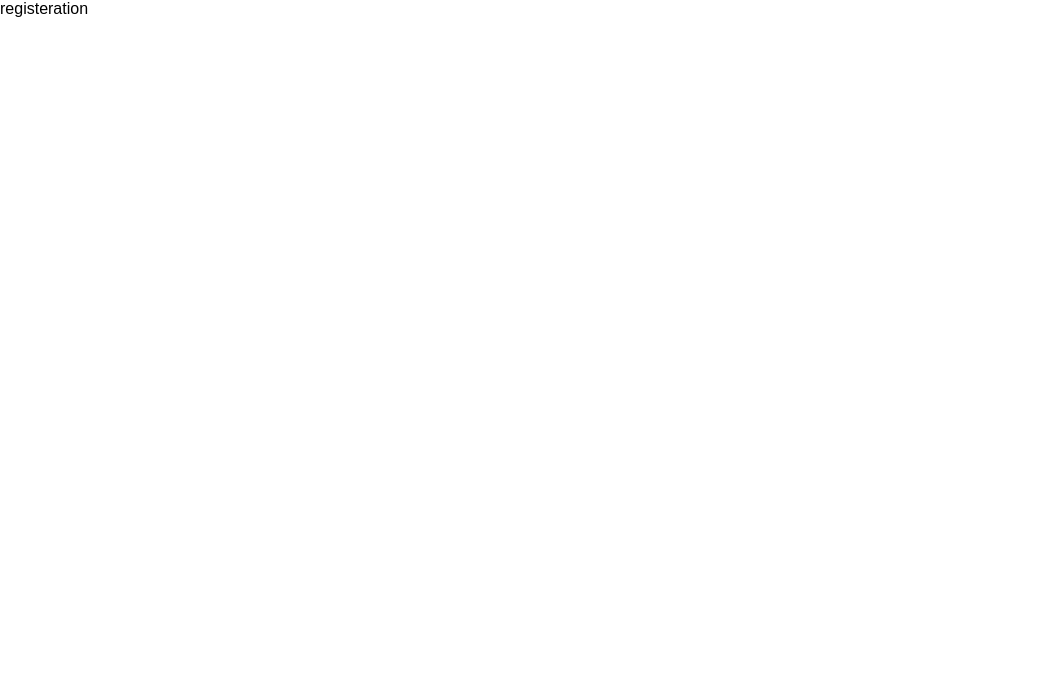
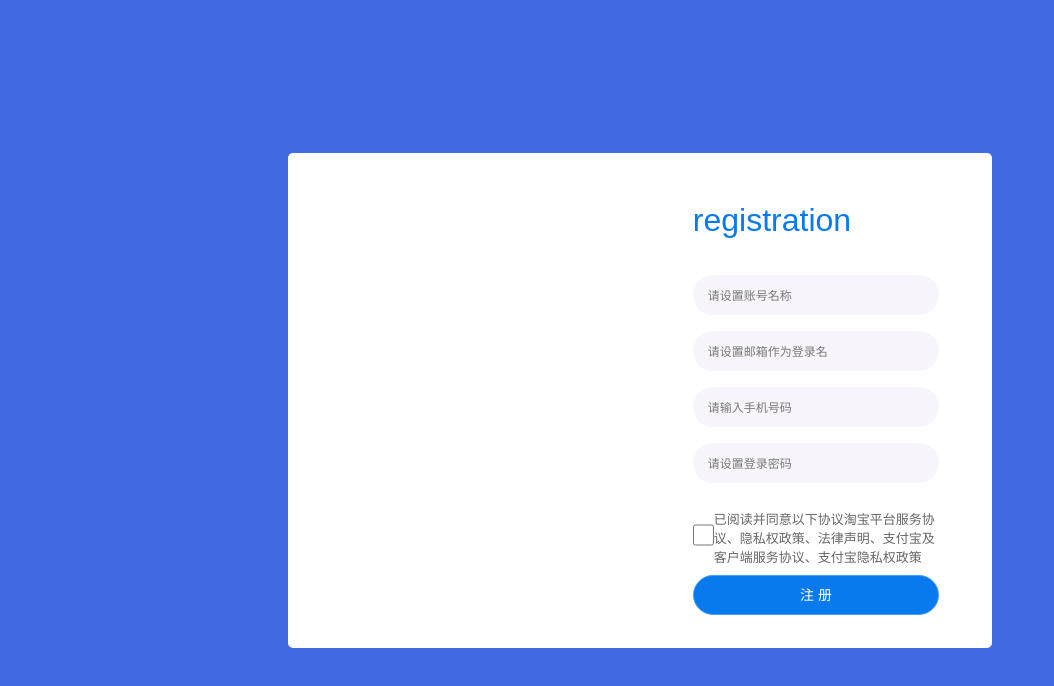
Before and after one commit to bo-ddd/union-b, a Vue app: page /registration in a window 1280 px wide. Shown: the top 686 px of the page, without its empty margins (0-1054 px from the left). Built offline with nearby package versions, Linux system fonts and the light colour scheme.

Commit message:
注册页样式

```diff
--- a/src/views/UserCenter/Registration.vue
+++ b/src/views/UserCenter/Registration.vue
@@ -1,15 +1,169 @@
 <template>
-  <div>
-      registeration
+  <div class="wrap">
+      <div class="main">
+        <div class="form-left">
+          <div class="left-main">
+
+          </div>
+        </div>
+        <div class="form_center">
+          <div class="logo">
+            <div class="logotext">
+              registration
+            </div>
+          </div>
+          <div class="form_item">
+            <div class="form_item_input"><el-input class="item-input" v-model="username" placeholder="请设置账号名称"></el-input></div>
+          </div>
+          <div class="form_item">
+            <div class="form_item_input"><el-input v-model="email" placeholder="请设置邮箱作为登录名"></el-input></div>
+          </div>
+          <div class="form_item">
+            <div class="form_item_input"><el-input v-model="phone" placeholder="请输入手机号码"></el-input></div>
+          </div>
+
+          <div class="form_item">
+            <div class="form_item_input"><el-input v-model="password" placeholder="请设置登录密码" show-password></el-input></div>
+          </div>
+          <div class="form_item">
+            <div class="form_selectbox">
+              <input class="selectbox_input" type="checkbox" name="" id="agreementbtn">
+              <label for="agreementbtn">已阅读并同意以下协议淘宝平台服务协议、隐私权政策、法律声明、支付宝及客户端服务协议、支付宝隐私权政策</label>
+            </div>
+          </div>
+          <div class="form_item">
+            <div class="form_item_input">
+              <el-button class="registrationbtn" type="primary">注 册</el-button>
+            </div>
+          </div>
+        </div>
+      </div>
   </div>
 </template>
 
 <script>
 export default {
-
+  data() {
+    return {
+      password:"",
+      phone:"",
+      email:"",
+      username:"",
+      input: '',
+      checked:false,
+      check:false,
+        value: ''
+    }
+  }
 }
 </script>
 
 <style lang="scss" scoped>
+.wrap{
+  height: 100vh;
+  background-color: royalblue;
+  display: flex;
+  justify-content: center;
+  align-items: center;
+  & .main{
+    width: 55%;
+    height: 495px;
+    background-color: #fff;
+    border-radius: 5px;
+    display: flex;
+    justify-content: center;
+    align-items: center;
+    & .form-left{
+        width: 50%;
+      height: 360px;
+      & .left-main{
+        width: 90%;
+      }
+    }
+    & .form_center{
+      width: 50%;
+      height: 410px;
+      & .form_item{
+        width: 100%;
+        margin-bottom: 16px;
+        display: flex;
+          justify-content: center;
+        & .form_checkbox{
+          width: 20%;
+          height: 40px;
+          line-height: 40px;
+          font-size:13px;
+          text-align: right;
+        }
+        & .form_item_label{
+          width: 20%;
+          height: 40px;
+          line-height: 40px;
+          font-size:13px;
+          text-align: right;
+          & .form_item_label>span{
+            color: #666;
+          }
+        }
+        & .form_item_select{
+          width: 125px;
+        }
+        & .form_item_selectinput{
+          width: 155px;
+        }
+        & .form_item_input{
+          width: 70%;
+          height: 40px;
+          font-size: 12px;
+            & .registrationbtn{
+              width: 100%;
+              border-radius:30px;
+              background-color: #087aed;
+            }
+        }
+        & .form_selectbox{
+          width: 70%;
+          height: 50px;
+          font-size: 13px;
+          display: flex;
+          margin-top: 10px;
+          color: #666;
+          & .selectbox_input{
+            width: 60px;
+            margin-top: 2px;
+          }
+        }
+        & .form_item_label::before{
+            display: inline-block;
+            margin-right: 4px;
+            content: "*";
+            font-family: SimSun;
+            color: red;
+        }
+      }
+      & .logo{
+        width: 100%;
+        height: 80px;
+        line-height: 50px;
+        color: #087aed;
+        font-size: 32px;
+        display: flex;
+          justify-content: center;
+        & .logotext{
+          width: 70%;
 
+        }
+      }
+    }
+  }
+}
+::v-deep .el-input__inner{
+  border-radius: 30px;
+  border: none;
+  background-color: #f7f5fb;
+}
+::v-deep input::-webkit-input-placeholder{
+  font-size: 12px;
+  color: #79797a;
+}
 </style>
```
